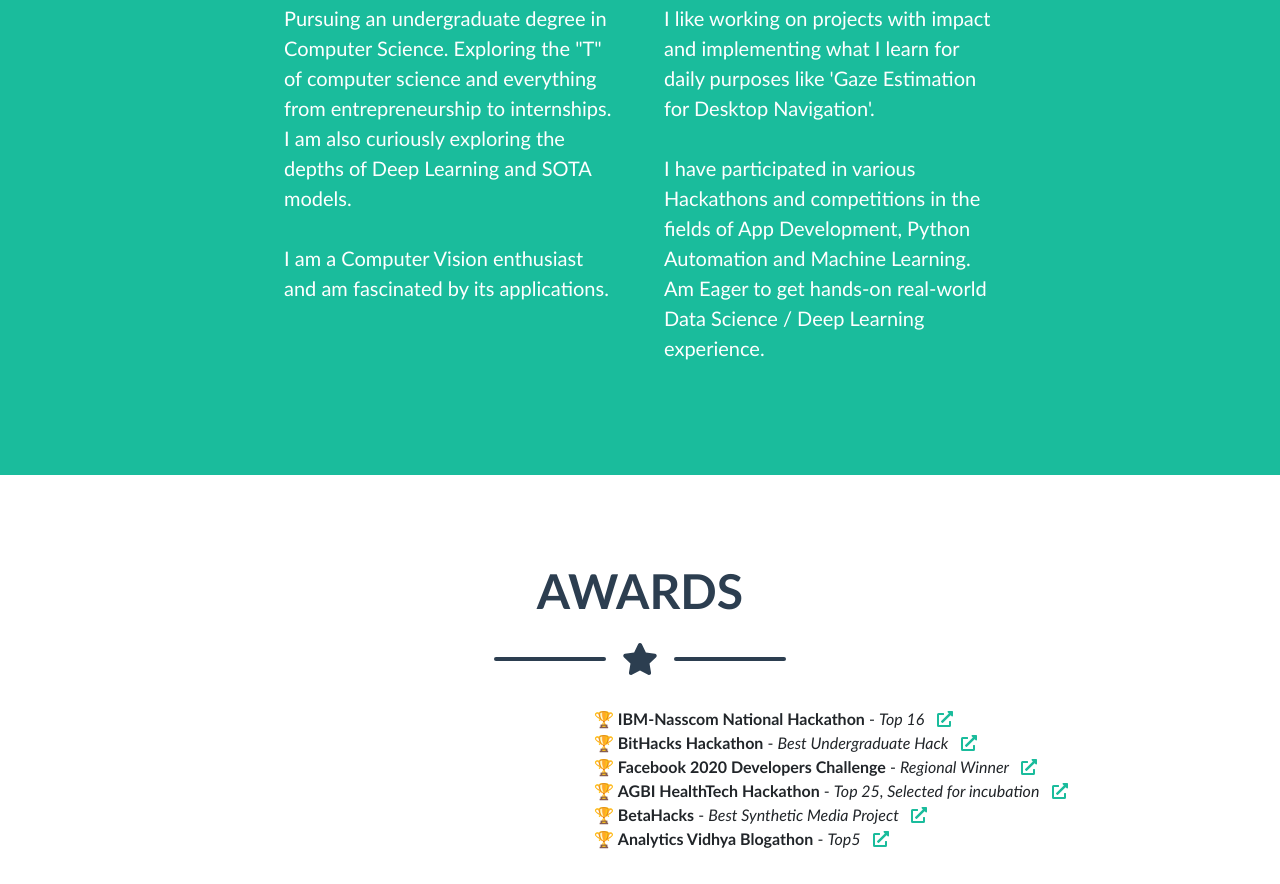
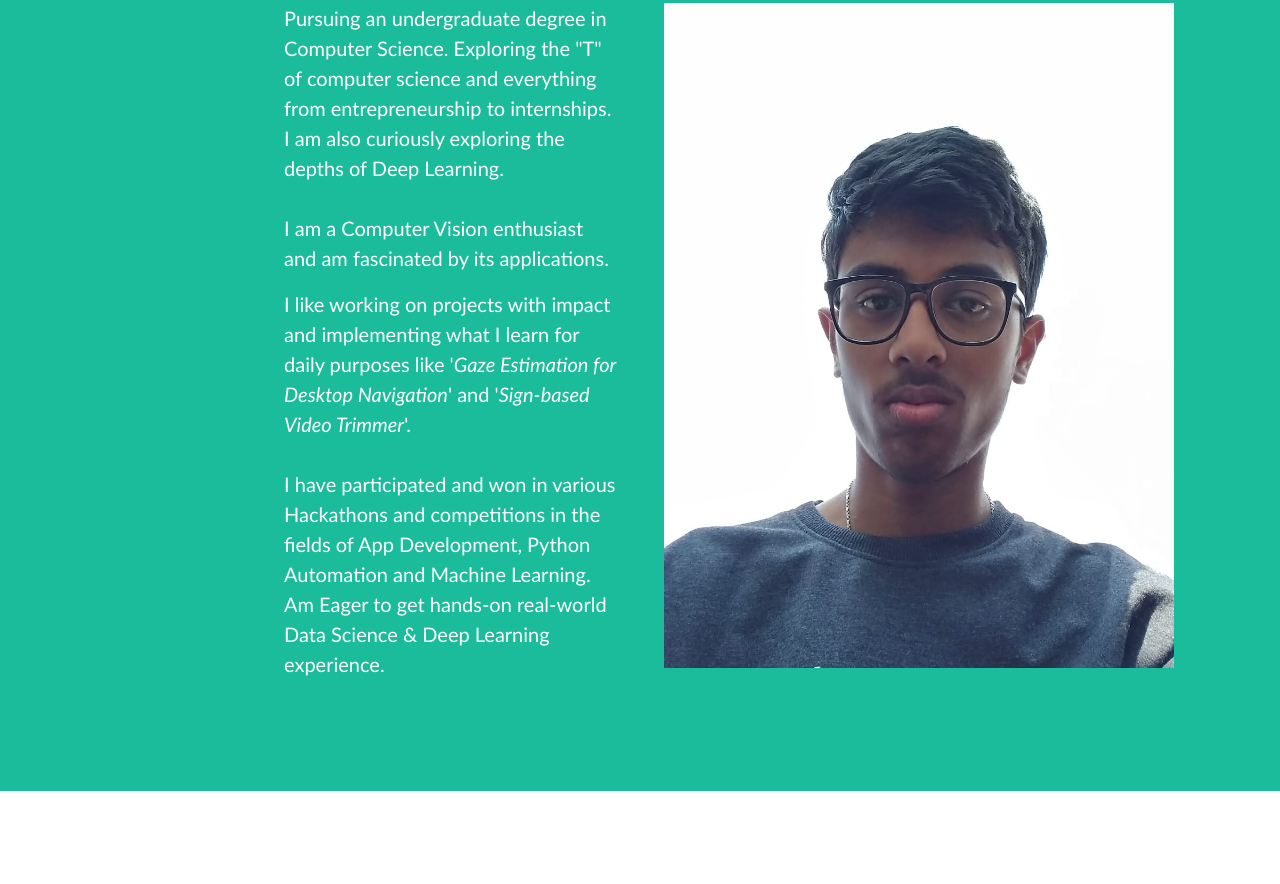
Before and after one commit to Sharan-Babu/Portfolio, a plain HTML site: page index.html in a window 1280 px wide. Shown: the part 1897-2781 px from the top of the page. Drawn offline with nearby package versions, Linux system fonts and the light colour scheme.

Commit message:
Transformation Complete!

```diff
--- a/index.html
+++ b/index.html
@@ -44,7 +44,7 @@
                     <div class="divider-custom-line"></div>
                 </div>
                 <!-- Masthead Subheading-->
-                <p class="pre-wrap masthead-subheading font-weight-light mb-0">Data Science| Machine Learning | Computer Vision</p>
+                <p class="pre-wrap masthead-subheading font-weight-light mb-0">Data Science | Machine Learning | Computer Vision</p>
             </div>
         </header>
         <section class="page-section portfolio" id="portfolio">
@@ -131,7 +131,7 @@
                                     </div>
                                     <!-- Portfolio Modal - Image--><img class="img-fluid rounded mb-5" src="assets/img/projects/devcoder.jfif" alt="FB Wit"/>
                                     <!-- Portfolio Modal - Text-->
-                                    <p class="mb-5">English tutorial for beginners on using Wit.ai platform to build chatbots for helping developers write code faster.<br><br> Checkout Links below to learn more.</p>
+                                    <p class="mb-5">English tutorial for beginners on using Wit.ai platform to build chatbots for helping developers write code faster.<br><br> Check out Links below to learn more.</p>
 
                         <div><a class="btn btn-outline-light btn-social mx-1" href="https://github.com/Sharan-Babu/FB_wit" target="_blank"><svg
                                             class="svg-inline--fa fa-github fa-w-16 fa-fw" aria-hidden="true" focusable="false" data-prefix="fab"
@@ -501,7 +501,7 @@
                                             </path>
                                         </svg><!-- <i class="fab fa-fw fa-github"></i> --></a>
 
-                                    <a class="btn btn-outline-light btn-social mx-1" href="https://www.youtube.com/watch?v=JgVvyMkaiWw" target="_blank"><?xml version="1.0" encoding="UTF-8" standalone="no"?>
+                                    <a class="btn btn-outline-light btn-social mx-1" href="https://www.youtube.com/watch?v=692goT4-9xk" target="_blank"><?xml version="1.0" encoding="UTF-8" standalone="no"?>
                                     <!-- Generator: Adobe Illustrator 21.1.0, SVG Export Plug-In . SVG Version: 6.00 Build 0)  -->
 
                                     <svg xmlns:dc="http://purl.org/dc/elements/1.1/" xmlns:cc="http://creativecommons.org/ns#"
@@ -621,15 +621,16 @@
                 <!-- About Section Content-->
                 <div class="row">
                     <div class="col-lg-4 ml-auto">
-                        <p class="pre-wrap lead">Pursuing an undergraduate degree in Computer Science. Exploring the "T" of computer science and everything from entrepreneurship to internships. I am also curiously exploring the depths of Deep Learning and SOTA models.
+                        <p class="pre-wrap lead">Pursuing an undergraduate degree in Computer Science. Exploring the "T" of computer science and everything from entrepreneurship to internships. I am also curiously exploring the depths of Deep Learning.
 
 I am a Computer Vision enthusiast and am fascinated by its applications.</p>
+<p class="pre-wrap lead">I like working on projects with impact and implementing what I learn for daily purposes like '<i>Gaze Estimation for Desktop Navigation</i>' and '<i>Sign-based Video Trimmer</i>'.
+
+I have participated and won in various Hackathons and competitions in the fields of App Development, Python Automation and Machine Learning. Am Eager to get hands-on real-world Data Science & Deep Learning experience. </p>
 
                     </div>
-                    <div class="col-lg-4 mr-auto">
-                        <p class="pre-wrap lead">I like working on projects with impact and implementing what I learn for daily purposes like 'Gaze Estimation for Desktop Navigation'.
-
-I have participated in various Hackathons and competitions in the fields of App Development, Python Automation and Machine Learning. Am Eager to get hands-on real-world Data Science / Deep Learning experience. </p>
+                    <div class="col-lg-4 mr-auto"><center>
+                        <img src="assets/img/s2.JPEG" width="510" height="665"></center>
                     </div>
                 </div>
             </div>
@@ -649,14 +650,14 @@ I have participated in various Hackathons and competitions in the fields of App
                     <div class="divider-custom-line"></div>
                     <div class="divider-custom-icon"><i class="fas fa-star"></i></div>
                     <div class="divider-custom-line"></div>
-                </div>
-               &nbsp &nbsp &nbsp &nbsp &nbsp &nbsp &nbsp &nbsp &nbsp &nbsp &nbsp &nbsp &nbsp &nbsp &nbsp &nbsp &nbsp &nbsp &nbsp &nbsp &nbsp &nbsp &nbsp &nbsp &nbsp &nbsp &nbsp &nbsp &nbsp &nbsp &nbsp &nbsp &nbsp &nbsp &nbsp &nbsp &nbsp &nbsp &nbsp &nbsp &nbsp &nbsp &nbsp &nbsp &nbsp &nbsp &nbsp &nbsp &nbsp &nbsp &nbsp &nbsp &nbsp &nbsp &nbsp &nbsp &nbsp &nbsp &nbsp &nbsp &nbsp 🏆 <b>IBM-Nasscom National Hackathon</b> - <i>Top 16</i>&nbsp &nbsp<a href="https://www.youtube.com/watch?v=E2UZjZUAUus" target="_blank"><i class="fas fa-external-link-alt"></i></a><br>
-               &nbsp &nbsp &nbsp &nbsp &nbsp &nbsp &nbsp &nbsp &nbsp &nbsp &nbsp &nbsp &nbsp &nbsp &nbsp &nbsp &nbsp &nbsp &nbsp &nbsp &nbsp &nbsp &nbsp &nbsp &nbsp &nbsp &nbsp &nbsp &nbsp &nbsp &nbsp &nbsp &nbsp &nbsp &nbsp &nbsp &nbsp &nbsp &nbsp &nbsp &nbsp &nbsp &nbsp &nbsp &nbsp &nbsp &nbsp &nbsp &nbsp &nbsp &nbsp &nbsp &nbsp &nbsp &nbsp &nbsp &nbsp &nbsp &nbsp &nbsp &nbsp 🏆 <b>BitHacks Hackathon</b> - <i>Best Undergraduate Hack</i>&nbsp &nbsp<a href="https://www.youtube.com/watch?v=TdtcmT-lACY&t=6s" target="_blank"><i class="fas fa-external-link-alt"></i></a><br>
-               &nbsp &nbsp &nbsp &nbsp &nbsp &nbsp &nbsp &nbsp &nbsp &nbsp &nbsp &nbsp &nbsp &nbsp &nbsp &nbsp &nbsp &nbsp &nbsp &nbsp &nbsp &nbsp &nbsp &nbsp &nbsp &nbsp &nbsp &nbsp &nbsp &nbsp &nbsp &nbsp &nbsp &nbsp &nbsp &nbsp &nbsp &nbsp &nbsp &nbsp &nbsp &nbsp &nbsp &nbsp &nbsp &nbsp &nbsp &nbsp &nbsp &nbsp &nbsp &nbsp &nbsp &nbsp &nbsp &nbsp &nbsp &nbsp &nbsp &nbsp &nbsp 🏆 <b>Facebook 2020 Developers Challenge</b> - <i>Regional Winner</i>&nbsp &nbsp<a href="https://github.com/Sharan-Babu/FB_wit" target="_blank"><i class="fas fa-external-link-alt"></i></a><br>
-			&nbsp &nbsp &nbsp &nbsp &nbsp &nbsp &nbsp &nbsp &nbsp &nbsp &nbsp &nbsp &nbsp &nbsp &nbsp &nbsp &nbsp &nbsp &nbsp &nbsp &nbsp &nbsp &nbsp &nbsp &nbsp &nbsp &nbsp &nbsp &nbsp &nbsp &nbsp &nbsp &nbsp &nbsp &nbsp &nbsp &nbsp &nbsp &nbsp &nbsp &nbsp &nbsp &nbsp &nbsp &nbsp &nbsp &nbsp &nbsp &nbsp &nbsp &nbsp &nbsp &nbsp &nbsp &nbsp &nbsp &nbsp &nbsp &nbsp &nbsp &nbsp 🏆 <b>AGBI HealthTech Hackathon</b> - <i>Top 25, Selected for incubation</i>&nbsp &nbsp<a href="https://www.youtube.com/watch?v=JgVvyMkaiWw" target="_blank"><i class="fas fa-external-link-alt"></i></a><br>
-			&nbsp &nbsp &nbsp &nbsp &nbsp &nbsp &nbsp &nbsp &nbsp &nbsp &nbsp &nbsp &nbsp &nbsp &nbsp &nbsp &nbsp &nbsp &nbsp &nbsp &nbsp &nbsp &nbsp &nbsp &nbsp &nbsp &nbsp &nbsp &nbsp &nbsp &nbsp &nbsp &nbsp &nbsp &nbsp &nbsp &nbsp &nbsp &nbsp &nbsp &nbsp &nbsp &nbsp &nbsp &nbsp &nbsp &nbsp &nbsp &nbsp &nbsp &nbsp &nbsp &nbsp &nbsp &nbsp &nbsp &nbsp &nbsp &nbsp &nbsp &nbsp 🏆 <b>BetaHacks</b> - <i>Best Synthetic Media Project</i>&nbsp &nbsp<a href="https://devpost.com/software/syngan" target="_blank"><i class="fas fa-external-link-alt"></i></a><br>
-			&nbsp &nbsp &nbsp &nbsp &nbsp &nbsp &nbsp &nbsp &nbsp &nbsp &nbsp &nbsp &nbsp &nbsp &nbsp &nbsp &nbsp &nbsp &nbsp &nbsp &nbsp &nbsp &nbsp &nbsp &nbsp &nbsp &nbsp &nbsp &nbsp &nbsp &nbsp &nbsp &nbsp &nbsp &nbsp &nbsp &nbsp &nbsp &nbsp &nbsp &nbsp &nbsp &nbsp &nbsp &nbsp &nbsp &nbsp &nbsp &nbsp &nbsp &nbsp &nbsp &nbsp &nbsp &nbsp &nbsp &nbsp &nbsp &nbsp &nbsp &nbsp 🏆 <b>Analytics Vidhya Blogathon</b> - <i>Top5</i>&nbsp &nbsp<a href="https://www.analyticsvidhya.com/blog/2020/12/deep-learning-with-google-teachable-machine/" target="_blank"><i class="fas fa-external-link-alt"></i></a><br>
-            </div>
+                </div><p style="font-size:20px">
+               &nbsp &nbsp &nbsp &nbsp &nbsp &nbsp &nbsp &nbsp &nbsp &nbsp &nbsp &nbsp &nbsp &nbsp &nbsp &nbsp &nbsp &nbsp &nbsp &nbsp &nbsp &nbsp &nbsp &nbsp &nbsp &nbsp &nbsp &nbsp &nbsp &nbsp &nbsp &nbsp &nbsp &nbsp &nbsp &nbsp &nbsp &nbsp &nbsp &nbsp  &nbsp 🏆 <b>IBM-Nasscom National Hackathon</b> - <i>Top 16</i>&nbsp &nbsp<a href="https://www.youtube.com/watch?v=E2UZjZUAUus" target="_blank"><i class="fas fa-external-link-alt"></i></a><br>
+               &nbsp &nbsp &nbsp &nbsp &nbsp &nbsp &nbsp &nbsp &nbsp &nbsp &nbsp &nbsp &nbsp &nbsp &nbsp &nbsp &nbsp &nbsp &nbsp &nbsp &nbsp &nbsp &nbsp &nbsp &nbsp &nbsp &nbsp &nbsp &nbsp &nbsp &nbsp &nbsp &nbsp &nbsp &nbsp &nbsp &nbsp &nbsp &nbsp &nbsp  &nbsp 🏆 <b>BitHacks Hackathon</b> - <i>Best Undergraduate Hack</i>&nbsp &nbsp<a href="https://www.youtube.com/watch?v=TdtcmT-lACY&t=6s" target="_blank"><i class="fas fa-external-link-alt"></i></a><br>
+               &nbsp &nbsp &nbsp &nbsp &nbsp &nbsp &nbsp &nbsp &nbsp &nbsp &nbsp &nbsp &nbsp &nbsp &nbsp &nbsp &nbsp &nbsp &nbsp &nbsp &nbsp &nbsp &nbsp &nbsp &nbsp &nbsp &nbsp &nbsp &nbsp &nbsp &nbsp &nbsp &nbsp &nbsp &nbsp &nbsp &nbsp &nbsp &nbsp &nbsp  &nbsp 🏆 <b>Facebook 2020 Developers Challenge</b> - <i>Regional Winner</i>&nbsp &nbsp<a href="https://github.com/Sharan-Babu/FB_wit" target="_blank"><i class="fas fa-external-link-alt"></i></a><br>
+			&nbsp &nbsp &nbsp &nbsp &nbsp &nbsp &nbsp &nbsp &nbsp &nbsp &nbsp &nbsp &nbsp &nbsp &nbsp &nbsp &nbsp &nbsp &nbsp &nbsp &nbsp &nbsp &nbsp &nbsp &nbsp &nbsp &nbsp &nbsp &nbsp &nbsp &nbsp &nbsp &nbsp &nbsp &nbsp &nbsp &nbsp &nbsp &nbsp &nbsp  &nbsp 🏆 <b>AGBI HealthTech Hackathon</b> - <i>Top 25, Selected for incubation</i>&nbsp &nbsp<a href="https://www.youtube.com/watch?v=692goT4-9xk" target="_blank"><i class="fas fa-external-link-alt"></i></a><br>
+			&nbsp &nbsp &nbsp &nbsp &nbsp &nbsp &nbsp &nbsp &nbsp &nbsp &nbsp &nbsp &nbsp &nbsp &nbsp &nbsp &nbsp &nbsp &nbsp &nbsp &nbsp &nbsp &nbsp &nbsp &nbsp &nbsp &nbsp &nbsp &nbsp &nbsp &nbsp &nbsp &nbsp &nbsp &nbsp &nbsp &nbsp &nbsp &nbsp &nbsp  &nbsp 🏆 <b>BetaHacks</b> - <i>Best Synthetic Media Project</i>&nbsp &nbsp<a href="https://devpost.com/software/syngan" target="_blank"><i class="fas fa-external-link-alt"></i></a><br>
+			&nbsp &nbsp &nbsp &nbsp &nbsp &nbsp &nbsp &nbsp &nbsp &nbsp &nbsp &nbsp &nbsp &nbsp &nbsp &nbsp &nbsp &nbsp &nbsp &nbsp &nbsp &nbsp &nbsp &nbsp &nbsp &nbsp &nbsp &nbsp &nbsp &nbsp &nbsp &nbsp &nbsp &nbsp &nbsp &nbsp &nbsp &nbsp &nbsp &nbsp  &nbsp 🏆 <b>Analytics Vidhya Blogathon</b> - <i>Top5</i>&nbsp &nbsp<a href="https://www.analyticsvidhya.com/blog/2020/12/deep-learning-with-google-teachable-machine/" target="_blank"><i class="fas fa-external-link-alt"></i></a><br>
+            </p></div>
         </section>
 
 
```
Also changed, not shown: assets/img/s2.jpeg (renamed from assets/img/WhatsApp Image 2020-05-27 at 14.41.47.jpeg), assets/img/s3.jpeg (renamed from assets/img/WhatsApp Image 2020-06-04 at 19.38.35.jpeg), assets/img/s4.jpeg (added).
